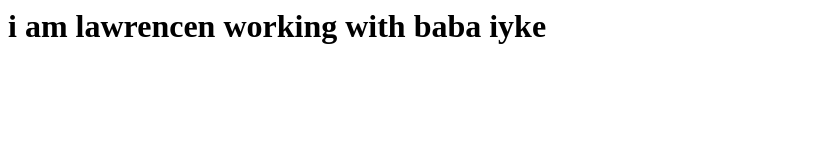
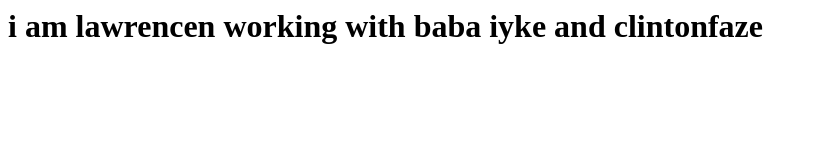
Before and after one commit to lifeofrence/test, a plain HTML site: page index.html in a window 1280 px wide. Shown: the whole page, without its empty margins (0-818 px from the left). Drawn offline with Linux system fonts and the light colour scheme.

Commit message:
Update index.html

```diff
--- a/index.html
+++ b/index.html
@@ -1 +1 @@
-<h1>i am lawrencen working with baba iyke</h1>
+<h1>i am lawrencen working with baba iyke and clintonfaze</h1>
```
